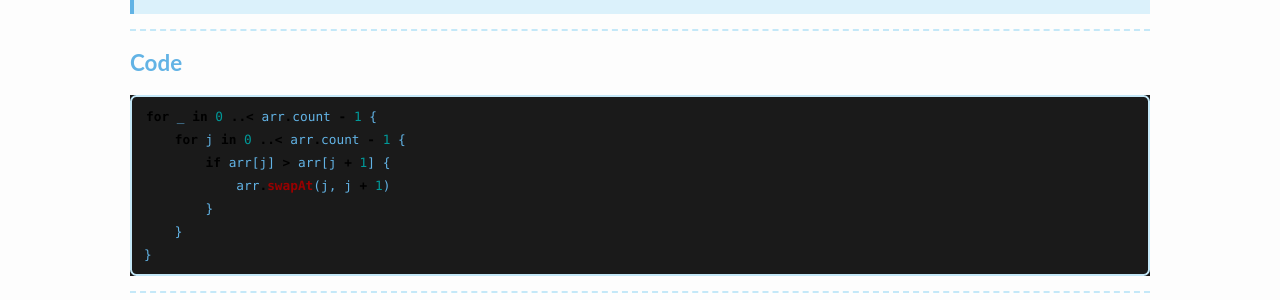
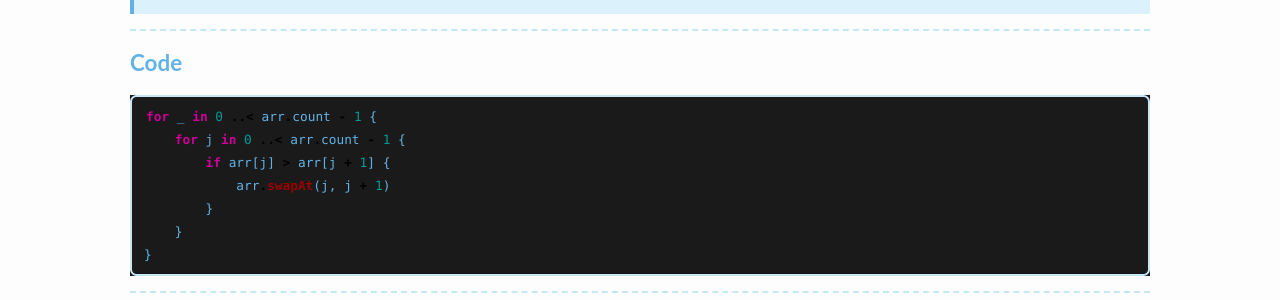
Before and after one commit to KimSeung-Jin/jiniopening.github.io, a Jekyll site: the page built from _posts/2018-05-06-Bubble-Sort.md, in a window 1280 px wide. Shown: the part 1036-1336 px from the top of the page. Built offline with Jekyll 4.4.1, drawn with Linux system fonts in a browser that asks for light colours; comment, search, counter and statistics services are not loaded.

Commit message:
Update _syntax-highlighting.scss

```diff
--- a/assets/_sass/_syntax-highlighting.scss
+++ b/assets/_sass/_syntax-highlighting.scss
@@ -11,7 +11,7 @@
 
 	.c { color: #999988; font-style: italic } /* Comment */
 	.err { color: $blue; background-color: #e3d2d2 } /* Error */
-	.k { color: #000000; font-weight: bold } /* Keyword */
+	.k { color: #CC0099; font-weight: bold } /* Keyword */
 	.o { color: #000000; font-weight: bold } /* Operator */
 	.cm { color: #999988; font-style: italic } /* Comment.Multiline */
 	.cp { color: #999999; font-weight: bold; font-style: italic } /* Comment.Preproc */
```
